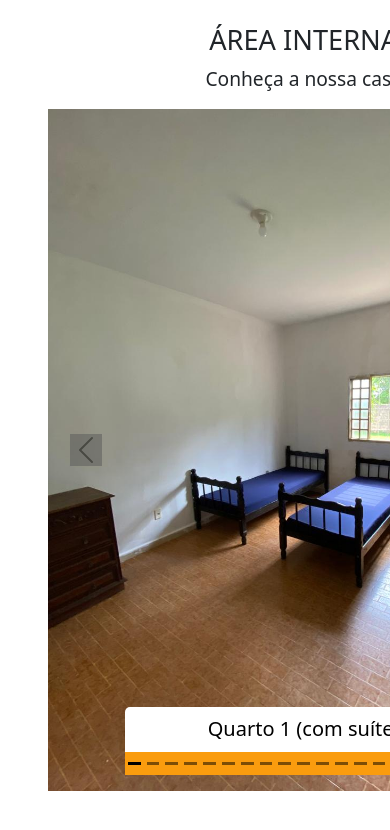
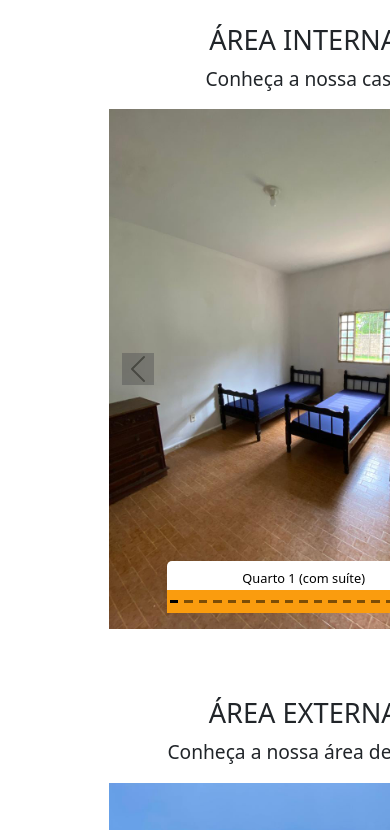
Before and after one commit to Beatriz-ge/espacoVip, a React (Vite) app in the folder espacovip-web/: page / in a window 390 px wide. Shown: the part 2834-3664 px from the top of the page. Built offline with nearby package versions, Linux system fonts and the light colour scheme.

Commit message:
feat: carousel responsivity

```diff
--- a/espacovip-web/src/styles/carousel.css
+++ b/espacovip-web/src/styles/carousel.css
@@ -27,3 +27,23 @@
 .carousel-gap {
   background-color: white;
 }
+
+.carousel-indicators {
+  background-color: #FA9C0E;
+}
+
+
+@media (max-width: 500px) {
+  .carousel-container {
+    max-width: 100vw;
+  }
+
+  .carousel-inner img {
+    width: 100%;
+    height: auto;
+  }
+
+  .carousel-caption h5 {
+    font-size: 0.8em;
+  }
+}
```
